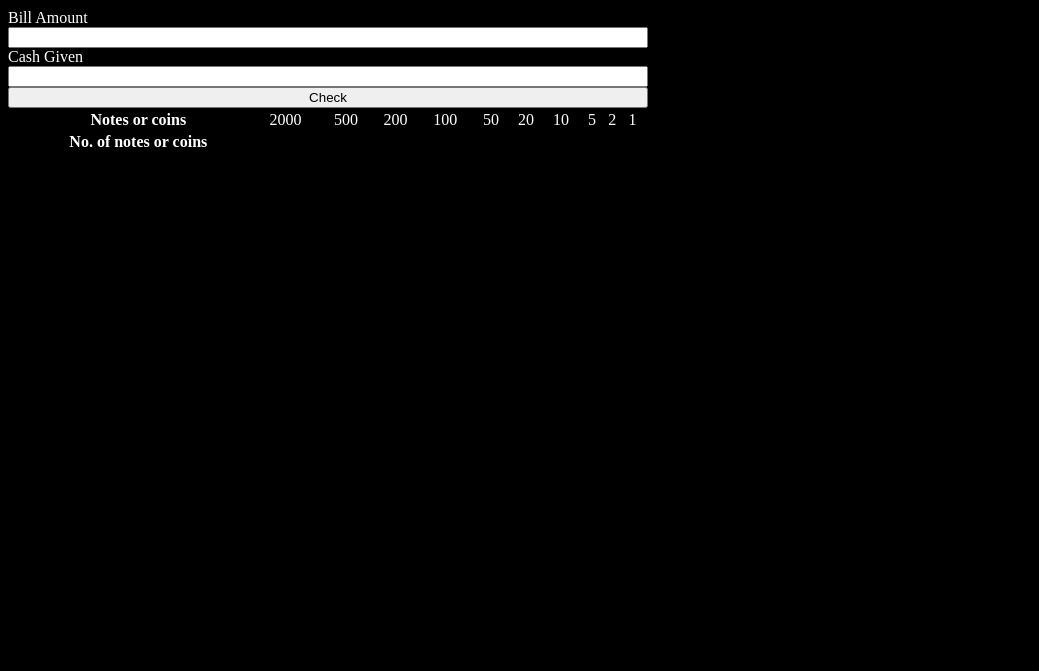
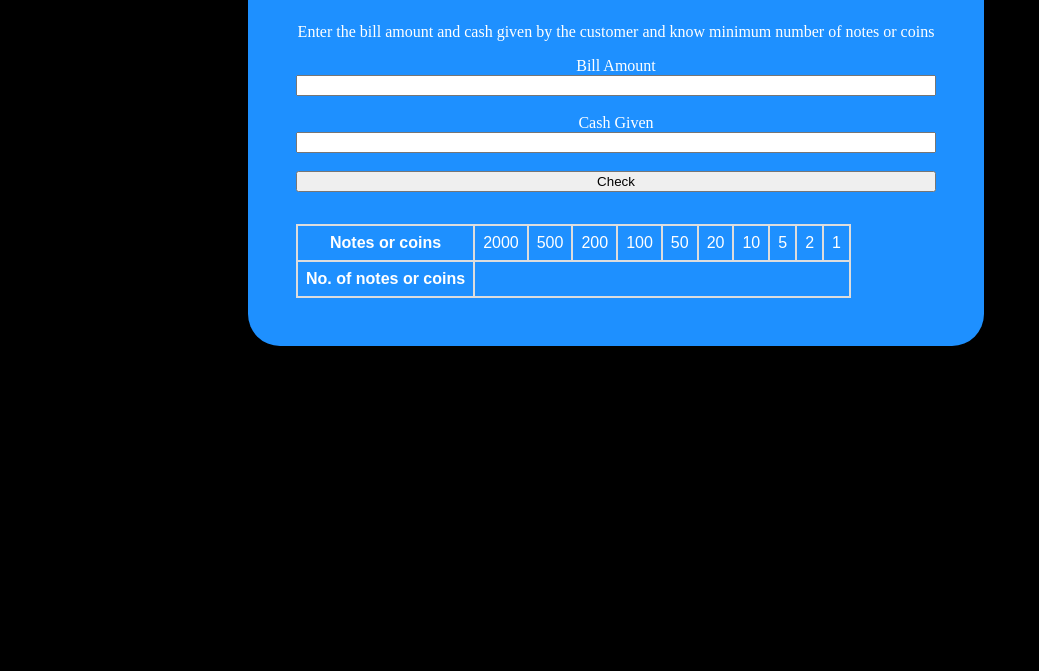
Before and after one commit to Mishra-Swapnil21/cashRegisterNew, a plain HTML site: page index.html in a window 1280 px wide. Shown: the part 129-800 px from the top of the page, without its empty margins (0-1039 px from the left). Drawn offline with Linux system fonts and the light colour scheme.

Commit message:
updated css sheet
added table border
made some adjustment
edited js file

```diff
--- a/app.js
+++ b/app.js
@@ -2,3 +2,6 @@ const billAmount = document.querySelector("#bill-amount");
 const cashGiven = document.querySelector("#cash-given");
 const clickButton = document.querySelector("#click-btn");
 const numberOfNotes = document.querySelectorAll(".no-of-notes");
+const errorMessages = document.querySelector("#error-message");
+
+const availableNotes = [2000,500,200,100,50,20,10,5,2,1];
--- a/index.html
+++ b/index.html
@@ -8,40 +8,44 @@
     <link rel="stylesheet" href="main.css">
 </head>
 <body>
-    <div class="container">
-    <h1>Cash register Manager</h1>
-    <p>Enter the bill amount and cash given by the customer and know minimum number of notes or coins</p>
+
+<div class="container">
+    <h1 class="heading">Cash register Manager new</h1>
+    <p class="description">Enter the bill amount and cash given by the customer and know minimum number of notes or coins</p>
     <label for="bill-amount">Bill Amount</label>
     <input id="bill-amount" type="number">
+    <br>
     <label for="cash-given">Cash Given </label>
     <input id="cash-given" type = "number" >
+    <br>
     <button id="click-btn">Check</button>
+    <p id="error-message"></p>
     <table class="table-content">
-        <tr>
-            <th>Notes or coins</th>
-            <td>2000</td>
-            <td>500</td>
-            <td>200</td>
-            <td>100</td>
-            <td>50</td>
-            <td>20</td>
-            <td>10</td>
-            <td>5</td>
-            <td>2</td>
-            <td>1</td>
+        <tr class="table-content">
+            <th class="table-content">Notes or coins</th>
+            <td class="table-content">2000</td>
+            <td class="table-content">500</td>
+            <td class="table-content">200</td>
+            <td class="table-content">100</td>
+            <td class="table-content">50</td>
+            <td class="table-content">20</td>
+            <td class="table-content">10</td>
+            <td class="table-content">5</td>
+            <td class="table-content">2</td>
+            <td class="table-content">1</td>
         </tr>
         <tr>
-            <th>No. of notes or coins</th>
-            <td class="no-of-notes"></td>
-            <td class="no-of-notes"></td>
-            <td class="no-of-notes"></td>
-            <td class="no-of-notes"></td>
-            <td class="no-of-notes"></td>
-            <td class="no-of-notes"></td>
-            <td class="no-of-notes"></td>
-            <td class="no-of-notes"></td>
-            <td class="no-of-notes"></td>
-            <td class="no-of-notes"></td>
+            <th class="table-content">No. of notes or coins</th>
+            <td class="no-of-notes,table-content" ></td>
+            <td class="no-of-notes,table-content"></td>
+            <td class="no-of-notes,table-content"></td>
+            <td class="no-of-notes,table-content"></td>
+            <td class="no-of-notes,table-content"></td>
+            <td class="no-of-notes,table-content"></td>
+            <td class="no-of-notes,table-content"></td>
+            <td class="no-of-notes,table-content"></td>
+            <td class="no-of-notes,table-content"></td>
+            <td class="no-of-notes,table-content"></td>
         </tr>
     </table>
 </div>
--- a/main.css
+++ b/main.css
@@ -1,12 +1,24 @@
 body {
     background-color: black;
     color: white;
+
 }
 
 .container {
-    text-align:"center";
+    background-color: dodgerblue;
+    text-align: center;
     display: flex;
     flex-direction: column;
     width: 50vw;
-
+   margin-left: 15rem;
+   margin-right: 15rem;
+   padding: 3rem ;
+   border-radius: 2rem;
 }
+.table-content {
+    font-family: Arial, Helvetica, sans-serif;
+    border-collapse: collapse;
+    width: fit-content;
+    border: 2px solid #ddd;
+    padding: 0.5rem;
+}
```
